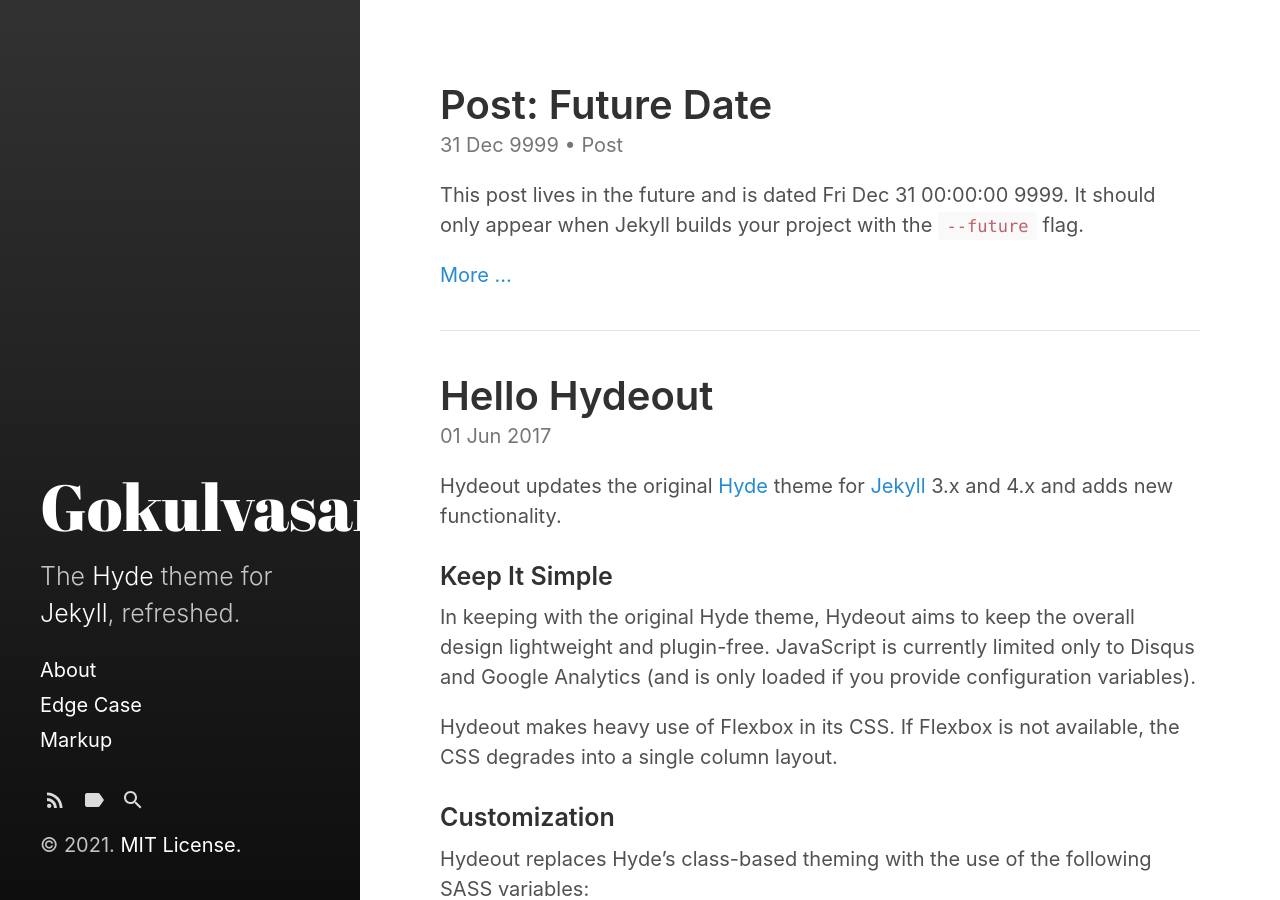
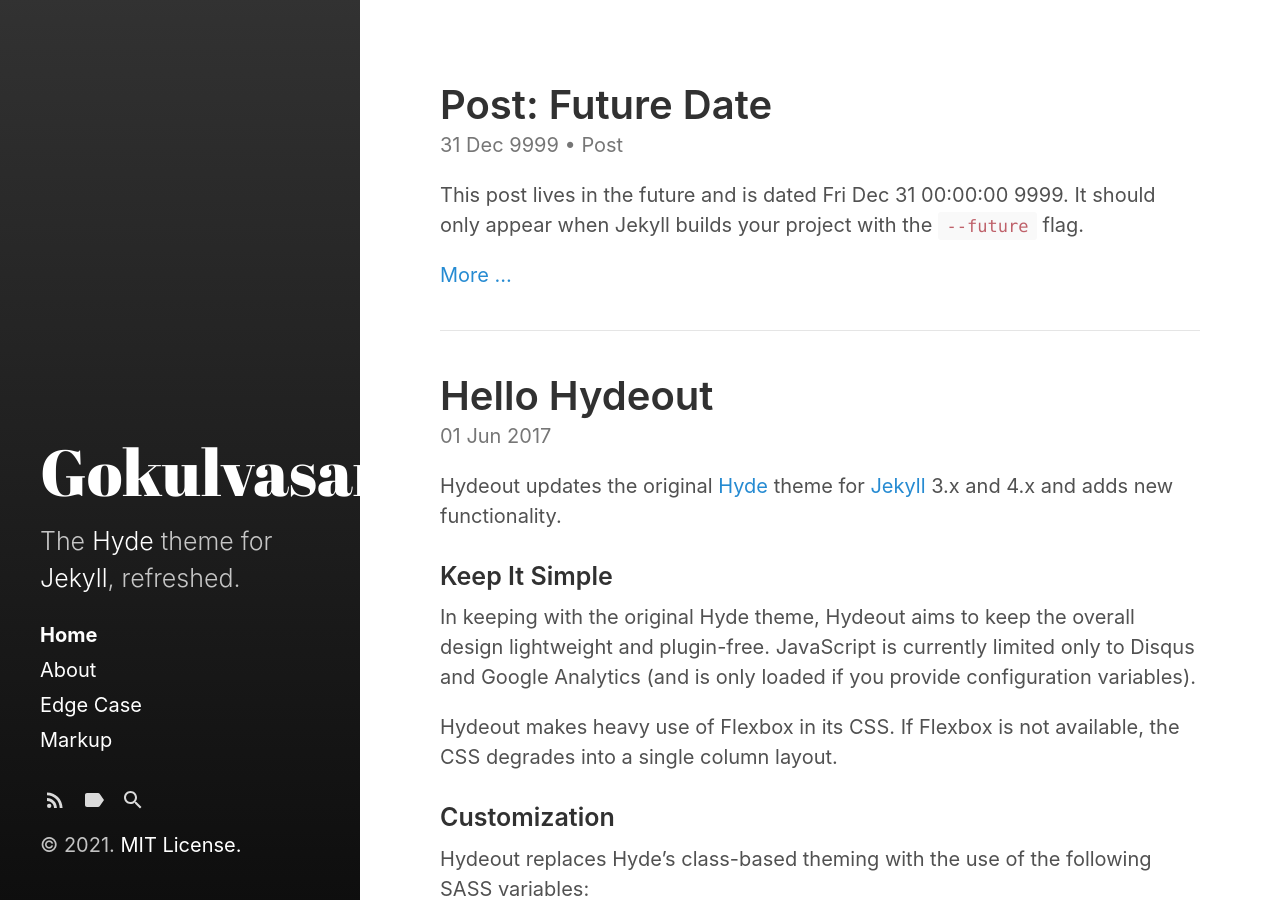
Before and after one commit to Ajay6023/masterHyde, a Jekyll site: the page built from index.html, in a window 1280 px wide and 900 px high. Built offline with Jekyll 4.4.1, drawn with Linux system fonts in a browser that asks for light colours; the list of posts is cut into pages by our own code.

Commit message:
Update _config.yml

```diff
--- a/_config.yml
+++ b/_config.yml
@@ -28,7 +28,7 @@ plugins:
   - jekyll-paginate
 
 # Sidebar link settings
-sidebar_about_link:  true
+sidebar_home_link:  true
 # sidebar_blog_link:  '/blog'   # By default, your home page is your blog
                                 # page. If you change your paginate_path,
                                 # set this to the root of the paginate_path
```
